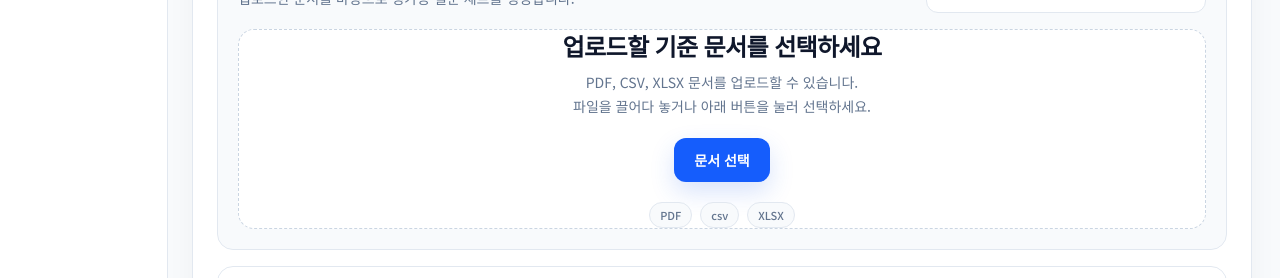
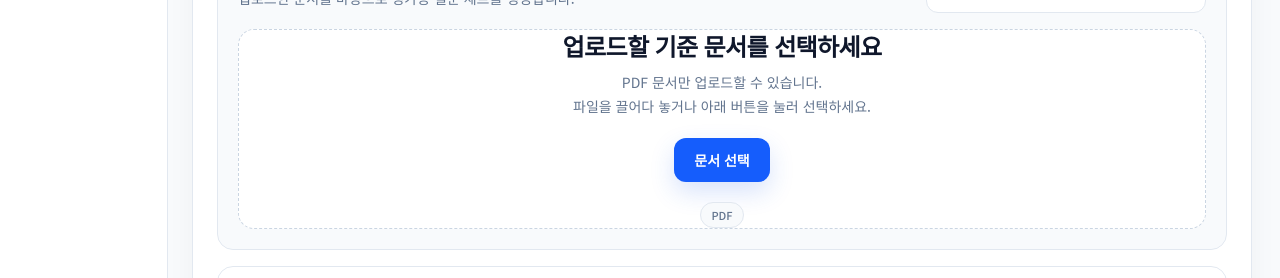
Before and after one commit to dudnki/Capstone_project, a Next.js app in the folder frontend/: page / in a window 1280 px wide. Both pictures are taken after a click on the button 467 px from the left and 468 px from the top of the page. Shown: the part 335-613 px from the top of the page. Built offline with nearby package versions, Linux system fonts and the light colour scheme.

Commit message:
Update front branch

```diff
--- a/frontend/app/page.tsx
+++ b/frontend/app/page.tsx
@@ -16,8 +16,8 @@ import type {
 } from '../src/types';
 
 const BASE_URL = 'http://localhost:8001';
-const DOCUMENT_EXTENSIONS = ['.pdf', '.xlsx'];
-const RESULT_EXTENSIONS = ['.csv', '.xlsx'];
+const DOCUMENT_EXTENSIONS = ['.pdf'];
+const RESULT_EXTENSIONS = ['.csv'];
 
 export default function RagEvaluationPage() {
   const [evalMode, setEvalMode] = useState<EvalMode | null>(null);
@@ -68,7 +68,7 @@ export default function RagEvaluationPage() {
     if (activeMenu === '테스트셋 생성') {
       return '기준 문서를 업로드하고 질문 세트를 생성한 뒤 필요한 질문만 검토합니다.';
     }
-    return '사용자 결과 엑셀 파일을 업로드해 답변 품질을 평가합니다.';
+    return '사용자 결과 CSV 파일을 업로드해 답변 품질을 평가합니다.';
   }, [activeMenu]);
 
   const headerStepLabel = useMemo(() => {
@@ -538,7 +538,6 @@ export default function RagEvaluationPage() {
     <div className="relative flex min-h-screen flex-col bg-slate-50 text-slate-900">
       <Header
         activeMenu={activeMenu}
-        evalMode={evalMode}
         isGenerating={isGenerating}
         isEvaluating={isEvaluating}
         onActionClick={handleActionClick}
--- a/frontend/components/DatasetManager.tsx
+++ b/frontend/components/DatasetManager.tsx
@@ -24,7 +24,7 @@ interface DatasetManagerProps {
   onRemoveQuestion: (id: string) => void;
 }
 
-const DOCUMENT_EXTENSIONS = ['PDF', 'csv', 'XLSX'];
+const DOCUMENT_EXTENSIONS = ['PDF'];
 
 export default function DatasetManager({
   evalMode,
@@ -75,7 +75,7 @@ export default function DatasetManager({
         {
           step: '01',
           title: '기준 문서 업로드',
-          description: 'PDF, CSV, XLSX 문서를 업로드합니다.',
+          description: '기준 PDF 문서를 업로드합니다.',
         },
         {
           step: '02',
@@ -92,7 +92,7 @@ export default function DatasetManager({
         {
           step: '01',
           title: '기준 문서 업로드',
-          description: 'PDF, CSV, XLSX 문서를 업로드합니다.',
+          description: '기준 PDF 문서를 업로드합니다.',
         },
         {
           step: '02',
@@ -170,7 +170,7 @@ export default function DatasetManager({
             <input
               ref={fileInputRef}
               type="file"
-              accept=".pdf, .csv, .xlsx"
+              accept=".pdf"
               className="hidden"
               onChange={handleFileChange}
             />
@@ -214,7 +214,7 @@ export default function DatasetManager({
                     업로드할 기준 문서를 선택하세요
                   </p>
                   <p className="mt-2 text-sm leading-6 text-slate-500">
-                    PDF, CSV, XLSX 문서를 업로드할 수 있습니다.
+                    PDF 문서만 업로드할 수 있습니다.
                     <br />
                     파일을 끌어다 놓거나 아래 버튼을 눌러 선택하세요.
                   </p>
@@ -301,10 +301,10 @@ export default function DatasetManager({
             <p className="text-[11px] font-semibold uppercase tracking-[0.18em] text-blue-600">제출 형식</p>
             <h3 className="mt-2 text-lg font-semibold text-slate-900">결과 제출 파일 예시</h3>
             <p className="mt-2 text-sm leading-6 text-slate-500">
-              성능 평가 단계에서는 question, answer 컬럼이 포함된 엑셀 파일이 필요합니다.
+              성능 평가 단계에서는 question, answer 컬럼이 포함된 CSV 파일이 필요합니다.
             </p>
-            <pre className="mt-4 overflow-x-auto rounded-xl border border-slate-200 bg-slate-50 p-4 text-[11px] leading-6 text-slate-700">{`question | answer
-질문 내용 | 사용자 챗봇 답변`}</pre>
+            <pre className="mt-4 overflow-x-auto rounded-xl border border-slate-200 bg-slate-50 p-4 text-[11px] leading-6 text-slate-700">{`question,answer
+질문 내용,사용자 챗봇 답변`}</pre>
           </div>
         </section>
       )}
--- a/frontend/components/EvaluationResult.tsx
+++ b/frontend/components/EvaluationResult.tsx
@@ -27,7 +27,7 @@ interface EvaluationResultProps {
   restoreScrollTop: (top: number) => void;
 }
 
-const RESULT_EXTENSIONS = ['CSV', 'XLSX'];
+const RESULT_EXTENSIONS = ['CSV'];
 
 const safeNum = (v: unknown): number => {
   const n = Number(v);
@@ -187,7 +187,7 @@ export default function EvaluationResult({
               </p>
               <h2 className="mt-2 text-[28px] font-bold tracking-tight text-slate-900">성능 평가</h2>
               <p className="mt-2 text-sm leading-6 text-slate-500">
-                사용자 결과 엑셀 파일을 업로드해 답변 품질을 한 화면에서 확인합니다.
+                사용자 결과 CSV 파일을 업로드해 답변 품질을 한 화면에서 확인합니다.
               </p>
             </div>
 
@@ -218,15 +218,15 @@ export default function EvaluationResult({
               </div>
               <p className="mt-1 text-sm text-slate-500">
                 {evalMode === 'user'
-                  ? '학습자가 작성한 답안지를 CSV 또는 엑셀 파일로 제출하면 채점 결과를 확인할 수 있습니다.'
-                  : '질문 파일을 수행한 결과를 CSV 또는 엑셀 파일로 업로드하면 답변 품질을 평가할 수 있습니다.'}
+                  ? '학습자가 작성한 답안지 CSV를 제출하면 채점 결과를 확인할 수 있습니다.'
+                  : '질문 파일을 수행한 결과를 CSV로 업로드하면 답변 품질을 평가할 수 있습니다.'}
               </p>
             </div>
 
             <input
               ref={resultFileInputRef}
               type="file"
-              accept=".csv, .xlsx"
+              accept=".csv"
               className="hidden"
               onChange={handleResultFileChange}
             />
@@ -276,7 +276,7 @@ export default function EvaluationResult({
                     평가할 결과 파일을 선택하세요
                   </p>
                   <p className="mt-2 text-sm leading-6 text-slate-500">
-                    qa_id, answer 컬럼이 포함된 CSV 또는 엑셀 파일을 업로드하세요.
+                    qa_id, answer 컬럼이 포함된 CSV 파일을 업로드하세요.
                     <br />
                     현재는 답변 품질 평가 중심으로 결과를 제공합니다.
                   </p>
--- a/frontend/src/types.ts
+++ b/frontend/src/types.ts
@@ -9,7 +9,7 @@ export type QuestionItem = {
 
 export type GeneratedSummary = {
   questionCount: number;
-  format: 'csv' | 'xlsx';
+  format: 'csv';
   createdAt: string;
 };
 
```
